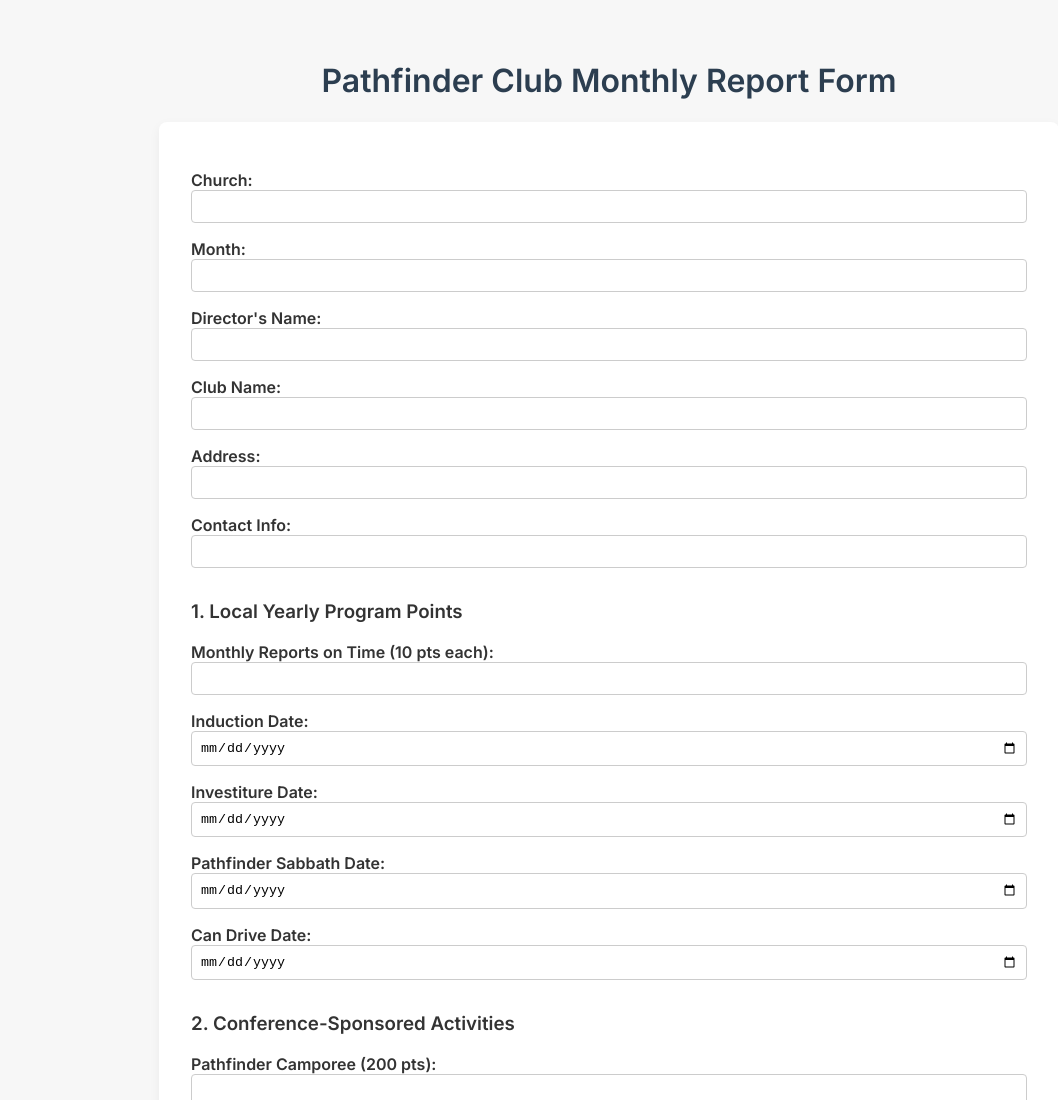
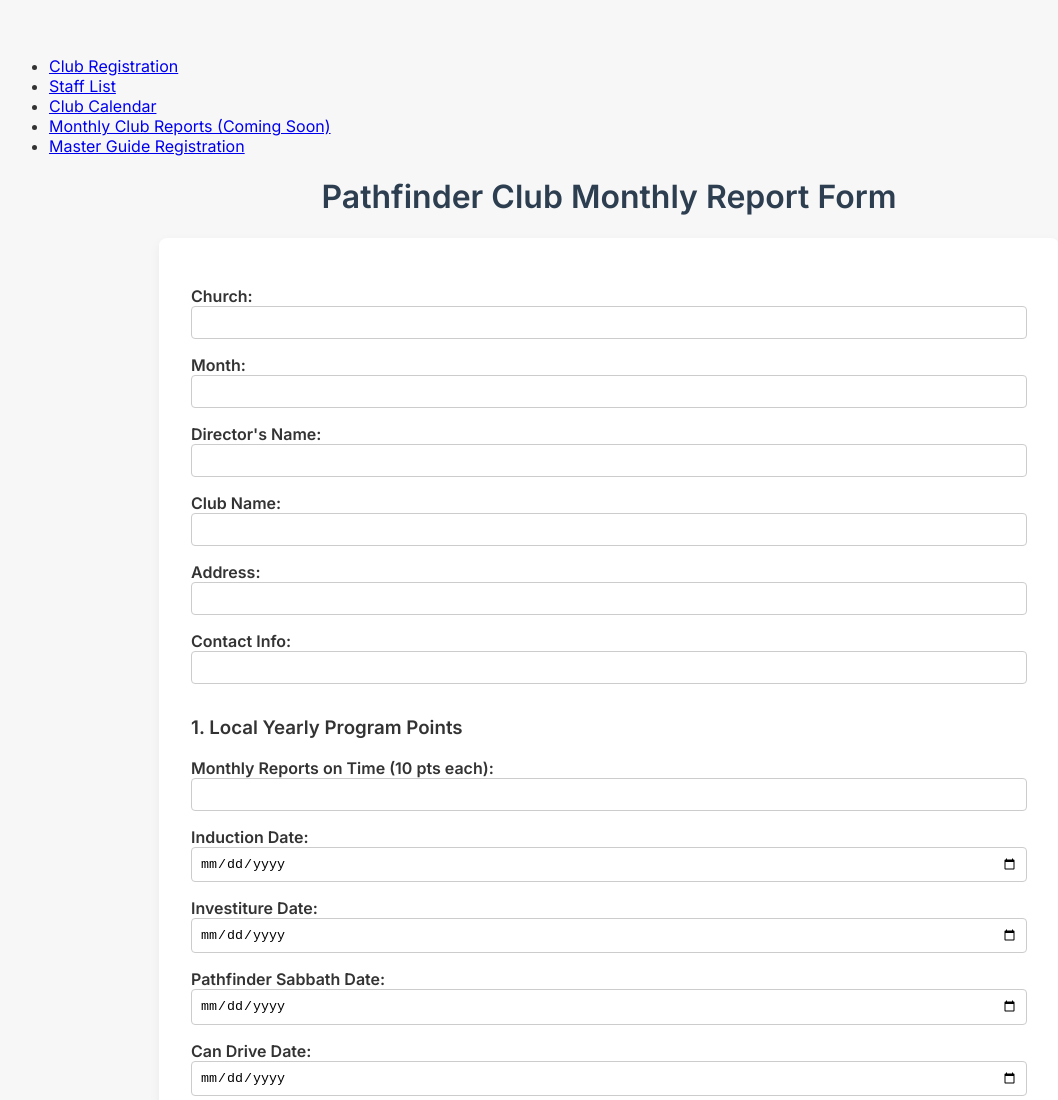
Before and after one commit to ixoekea/bcyouth, a plain HTML site: page clubmonthlyreport.html in a window 1280 px wide. Shown: the top 1100 px of the page, without its empty margins (31-1089 px from the left). Drawn offline with Linux system fonts and the light colour scheme.

Commit message:
Update clubmonthlyreport.html

```diff
--- a/clubmonthlyreport.html
+++ b/clubmonthlyreport.html
@@ -60,6 +60,16 @@
       }
     </style>
   </head>
+  <nav>
+      <ul class="nav-menu">
+        <li><a href="clubregistration.html">Club Registration</a></li>
+        <li><a href="clubstafflist.html">Staff List</a></li>
+        <li><a href="clubcalendar.html">Club Calendar</a></li>
+               <li><a href="clubreports.html" class="active">Monthly Club Reports (Coming Soon)</a></li>
+        <li><a href="masterguidestatus.html">Master Guide Registration</a></li>
+      </ul>
+    </nav>
+
   <body>
     <h1>Pathfinder Club Monthly Report Form</h1>
     <form>
```
